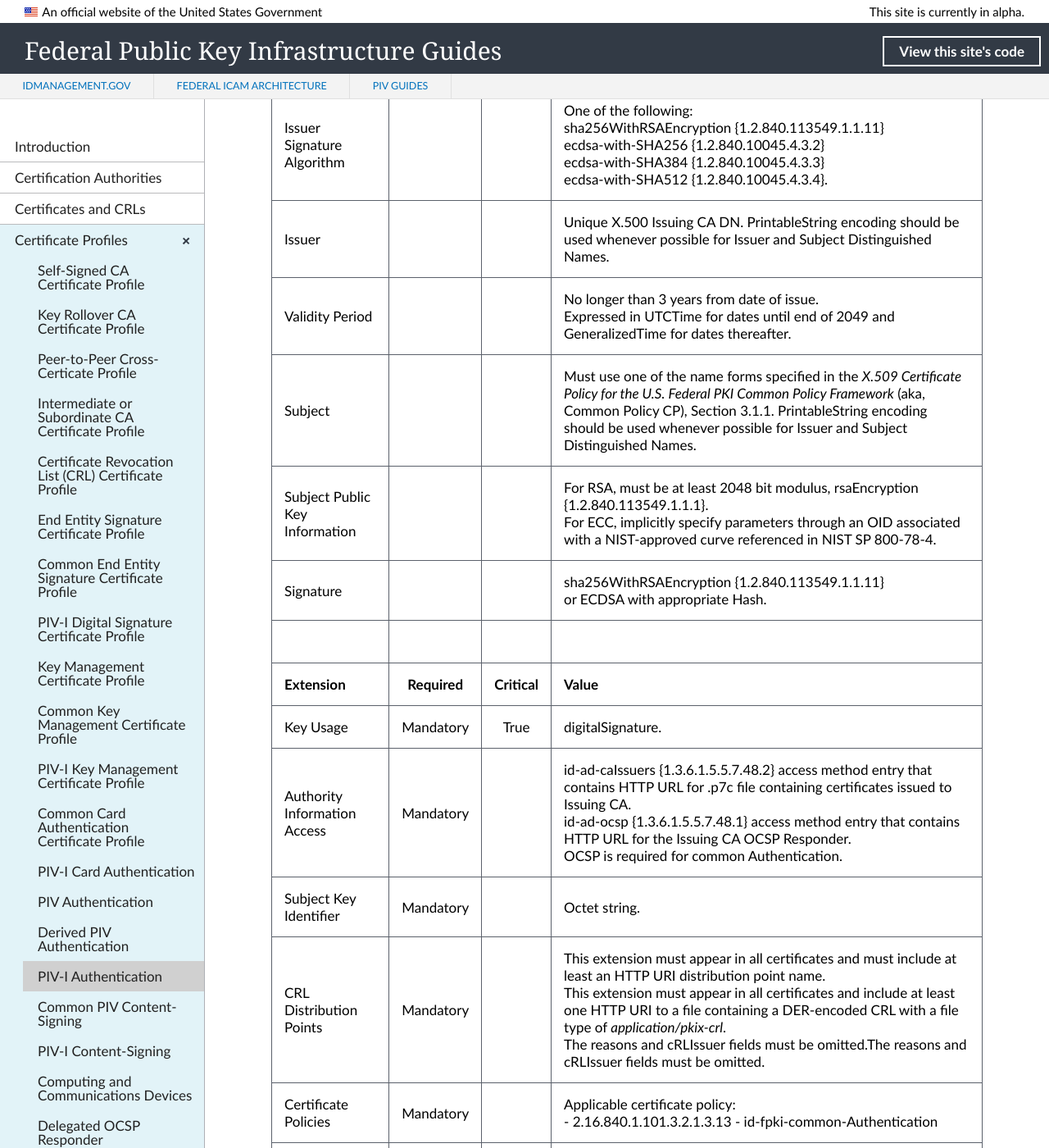
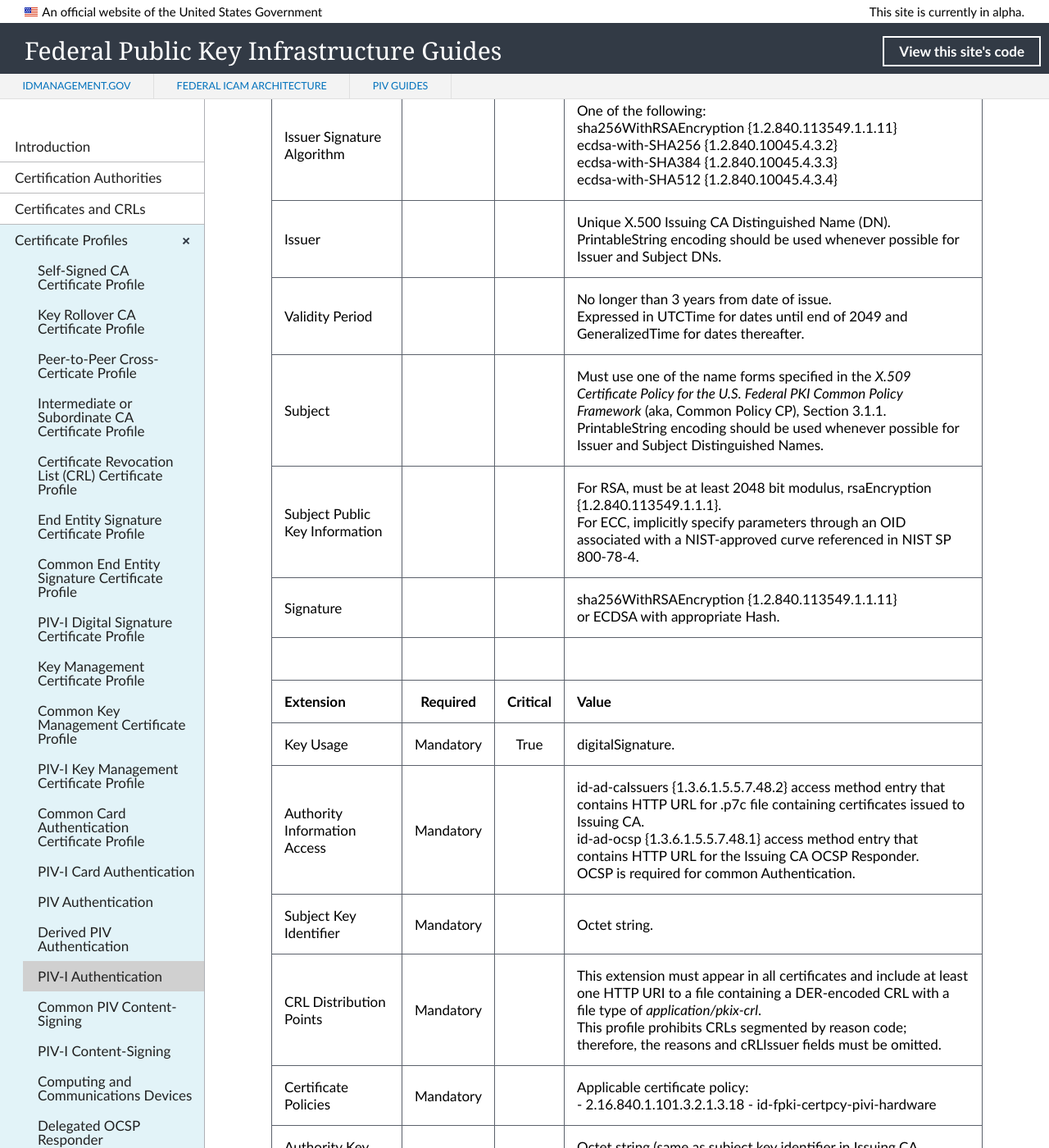
Before and after one commit to GSA/fpki-guides, a Jekyll site: the page built from _profiles/16_pivi_auth.md, in a window 1280 px wide and 1400 px high, scrolled down 389 px. Shown: the whole window at 82% size. Built offline with Jekyll 4.4.1, drawn with Linux system fonts in a browser that asks for light colours; nearby versions of some CDN libraries; library files that are not in the unit come from our copies; some of the changed text lies outside the part shown.

Commit message:
Update 16_pivi_auth.md
Content added/changed and formatting

```diff
--- a/_profiles/16_pivi_auth.md
+++ b/_profiles/16_pivi_auth.md
@@ -10,10 +10,10 @@ permalink: profiles/piviauth/
 | :-------- | :---: | :---: | :-------------------------------     |
 | Version   |       |       | V3 (2)                                 |
 | Serial Number   |       |       | Must be a unique, positive number. |
-| Issuer Signature Algorithm   |       |       |  One of the following: <br>sha256WithRSAEncryption {1.2.840.113549.1.1.11} <br>ecdsa-with-SHA256 {1.2.840.10045.4.3.2} <br>ecdsa-with-SHA384 {1.2.840.10045.4.3.3} <br>ecdsa-with-SHA512 {1.2.840.10045.4.3.4}. |
-| Issuer   |       |       |  Unique X.500 Issuing CA DN. PrintableString encoding should be used whenever possible for Issuer and Subject Distinguished Names. |
+| Issuer Signature Algorithm   |       |       |  One of the following: <br>sha256WithRSAEncryption {1.2.840.113549.1.1.11} <br>ecdsa-with-SHA256 {1.2.840.10045.4.3.2} <br>ecdsa-with-SHA384 {1.2.840.10045.4.3.3} <br>ecdsa-with-SHA512 {1.2.840.10045.4.3.4} |
+| Issuer   |       |       |  Unique X.500 Issuing CA Distinguished Name (DN).<br>PrintableString encoding should be used whenever possible for Issuer and Subject DNs. |
 | Validity Period   |       |       |  No longer than 3 years from date of issue.<br>Expressed in UTCTime for dates until end of 2049 and GeneralizedTime for dates thereafter.  |
-| Subject   |       |       |   Must use one of the name forms specified in the _X.509 Certificate Policy for the U.S. Federal PKI Common Policy Framework_ (aka, Common Policy CP), Section 3.1.1.  PrintableString encoding should be used whenever possible for Issuer and Subject Distinguished Names.<!--Should this reference be to FBCA CP?-->   |
+| Subject   |       |       |   Must use one of the name forms specified in the _X.509 Certificate Policy for the U.S. Federal PKI Common Policy Framework_ (aka, Common Policy CP), Section 3.1.1.<br>PrintableString encoding should be used whenever possible for Issuer and Subject Distinguished Names.  |
 | Subject Public Key Information   |       |       |   For RSA, must be at least 2048 bit modulus, rsaEncryption {1.2.840.113549.1.1.1}.<br>For ECC, implicitly specify parameters through an OID associated with a NIST-approved curve referenced in NIST SP 800-78-4.   |
 | Signature   |       |       |   sha256WithRSAEncryption {1.2.840.113549.1.1.11}<br>or ECDSA with appropriate Hash.   |
 |               |                 |              |                                       |
@@ -21,16 +21,16 @@ permalink: profiles/piviauth/
 | Key Usage  | Mandatory | True |  digitalSignature.  |
 | Authority Information Access   | Mandatory  |  | id-ad-caIssuers {1.3.6.1.5.5.7.48.2} access method entry that contains HTTP URL for .p7c file containing certificates issued to Issuing CA.<br>id-ad-ocsp {1.3.6.1.5.5.7.48.1} access method entry that contains HTTP URL for the Issuing CA OCSP Responder.<br>OCSP is required for common Authentication.  |
 | Subject Key Identifier   | Mandatory |  | Octet string.  |
-| CRL Distribution Points   | Mandatory |   |  This extension must appear in all certificates and must include at least an HTTP URI distribution point name.<br>This extension must appear in all certificates and include at least one HTTP URI to a file containing a DER-encoded CRL with a file type of _application/pkix-crl_.<br>The reasons and cRLIssuer fields must be omitted.<!--Redundancy issue.-->The reasons and cRLIssuer fields must be omitted. |
-| Certificate Policies   | Mandatory  |  | Applicable certificate policy:<br>- 2.16.840.1.101.3.2.1.3.13 - id-fpki-common-Authentication |
+| CRL Distribution Points   | Mandatory |   |  This extension must appear in all certificates and include at least one HTTP URI to a file containing a DER-encoded CRL with a file type of _application/pkix-crl_.<br>This profile prohibits CRLs segmented by reason code; therefore, the reasons and cRLIssuer fields must be omitted. |
+| Certificate Policies   | Mandatory  |  | Applicable certificate policy:<br>- 2.16.840.1.101.3.2.1.3.18 - id-fpki-certpcy-pivi-hardware |
 | Authority Key Identifier   | Mandatory  |  | Octet string (same as subject key identifier in Issuing CA certificate). |
-| Subject Alternative Name   | Mandatory  |  | Must include a UUID that contains the UUID from the CHUID of the PIV-I card encoded as a URI, as specified in RFC 4122,<sup>[2](#2)</sup> Section 3.<br>Any additional name types may be present.<BR>Other names may be included to support local applications.  |
-| Extended Key Usage   | Optional  | True | If included to support specific applications, this extension should be non-critical.<br>The following 3 values for keyPurposeID should be included:<BR>- Microsoft Smart Card Logon<BR>- TLS Client Authentication<BR>- id-pkinit-KPClientAuth<br>Additional key purposes may be specified:<br>- 1.3.6.1.5.5.7.3.2 - TLS client authentication<BR>- 1.3.6.1.5.2.3.4 - id-pkinit-KPClientAuth<BR>- 1.3.6.1.5.5.7.3.21 - id-kp-secureShellClient<br>The keyPurposeID value may be implemented as needed by the Subscriber.  |
-| Subject Directory Attributes   | Optional  |  | This extension may be included to indicate the cardholder's country or countries of citizenship, as specified in RFC 5280.<sup>[3](#3)</sup><br>- countryOfCitizenship {1.3.6.1.5.5.7.9.4}<br>ISO 3166 specifies ountry codes.<sup>[4](#4)</sup> |
+| Subject Alternative Name   | Mandatory  |  | Must include a UUID that contains the UUID from the CHUID of the PIV-I card encoded as a URI, as specified in RFC 4122,<sup>[2](#2)</sup> Section 3.<br>Any additional name types may be present.<br>Other names may be included to support local applications.  |
+| Extended Key Usage   | Optional  | True | If included to support specific applications, this extension should be non-critical.<br>The following 3 values for keyPurposeID should be included:<br>- Microsoft Smart Card Logon<BR>- TLS Client Authentication<BR>- id-pkinit-KPClientAuth<br>Additional key purposes may be specified:<br>- 1.3.6.1.5.5.7.3.2 - TLS client authentication<br>- 1.3.6.1.5.2.3.4 - id-pkinit-KPClientAuth<BR>- 1.3.6.1.5.5.7.3.21 - id-kp-secureShellClient<br>The keyPurposeID value may be implemented as needed by the Subscriber.  |
+| Subject Directory Attributes   | Optional  |  | This extension may be included to indicate the cardholder's country or countries of citizenship, as specified in RFC 5280.<sup>[3](#3)</sup><br>- countryOfCitizenship {1.3.6.1.5.5.7.9.4}<br>ISO 3166 specifies country codes.<sup>[4](#4)</sup> |
 | Issuer Alternative Name   | Optional  |  |   |
 
 ------
 <a name="1">1</a>. NIST SP 800-78-4, _Cryptographic Algorithms and Key Sizes for Personal Identity Verification_, W. Timothy Polk, Donna F. Dodson, William E. Burr, Hildegard Ferraiolo, and David Cooper (May 2015).<br>
-<a name="2">2</a>. RFC 4122, _A Universally Unique IDentifier (UUID) URN Namespace_, P. Leach, M. Mealling, and R. Salz (July 2005).<br>
+<a name="2">2</a>. RFC 4122, _A Universally Unique Identifier (UUID) URN Namespace_, P. Leach, M. Mealling, and R. Salz (July 2005).<br>
 <a name="3">3</a>. RFC 5280, _Internet X.509 Public Key Infrastructure Certificate and Certificate Revocation List (CRL) Profile_, David Cooper, Stefan Santesson, Stephen Farrell, Sharon Boeyen, Russell Housley, and Tim Polk (May 2008).<br>
 <a name="4">4</a>. ISO 3166, _Codes for the representation of names of countries and their subdivisions — Part 1: Country codes_ (November 15, 2013).
```
